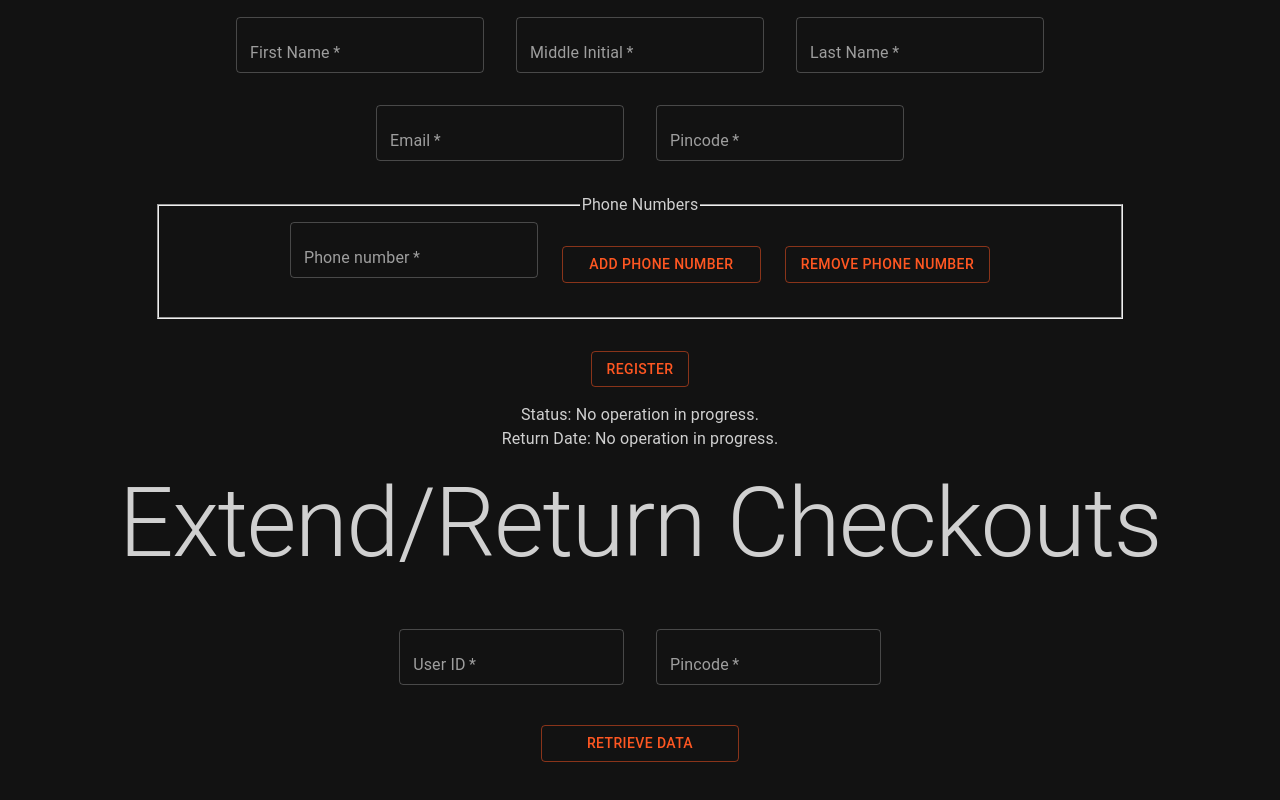
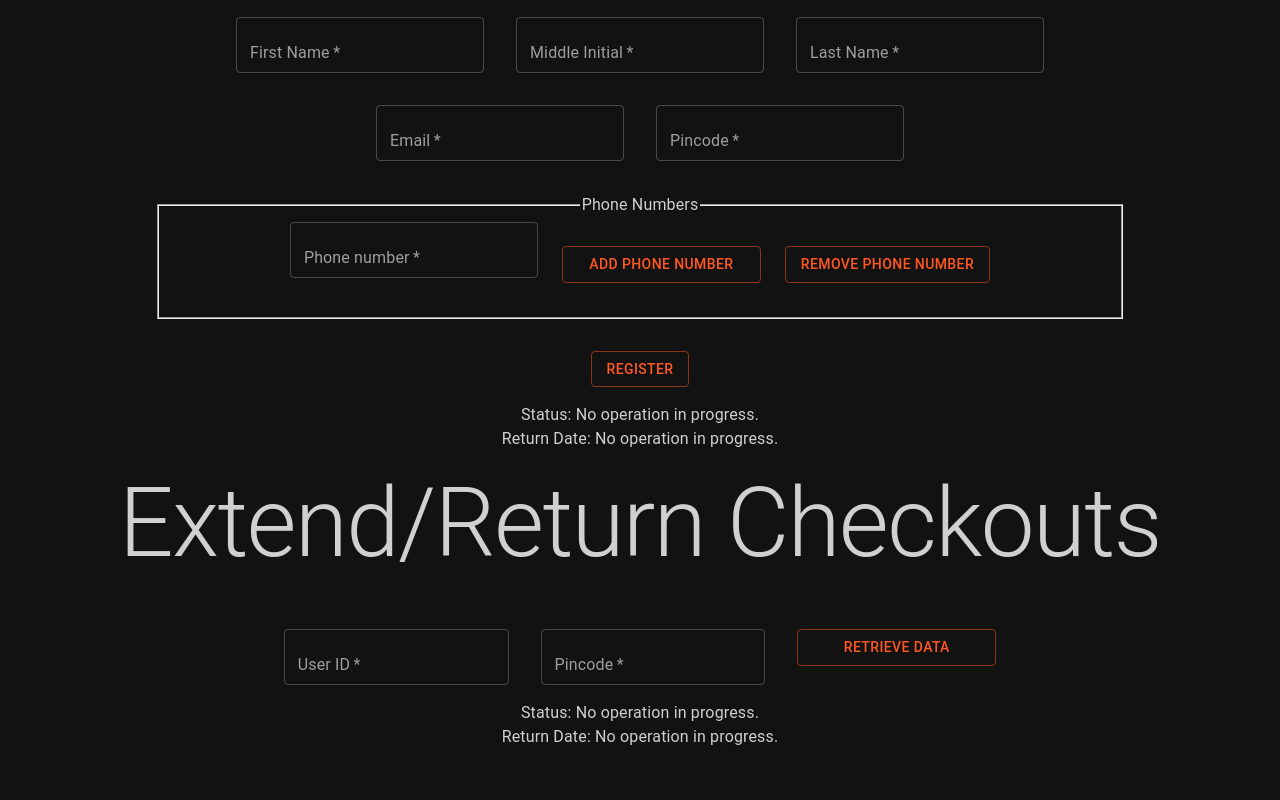
Before and after one commit to TortCode/DataBASED, a React (Create React App) app in the folder ui/: page / in a window 1280 px wide. Shown: the part 1733-2533 px from the top of the page. After the commit the page ends 2498 px from the top, so only its background shows below. Built offline with nearby package versions, Linux system fonts and the light colour scheme.

Commit message:
fix: revert status

```diff
--- a/ui/src/components/ExtendReturn.js
+++ b/ui/src/components/ExtendReturn.js
@@ -39,9 +39,11 @@ export default function ExtendReturn() {
                 noValidate autoComplete="off">
                 <TextField id="uid" label="User ID" variant="outlined" required onChange={handleUIDChange}/>
                 <TextField id="pin" label="Pincode" variant="outlined" type="password" required onChange={handlePincodeChange}/>
+                <Button variant="outlined" onClick={sendCheckout} sx={{ m: 3, width: '25ch' }}>Retrieve Data</Button>
+            </Box>
 
-            </Box>
-            <Button variant="outlined" onClick={sendCheckout} sx={{ m: 3, width: '25ch' }}>Retrieve Data</Button>
+            <Typography variant='p' gutterBottom> Status: {currentStatus} <br/> </Typography>
+            <Typography variant='p' gutterBottom> Return Date: {currentReturnDate} </Typography>
         </Box>
     );
 }
```
